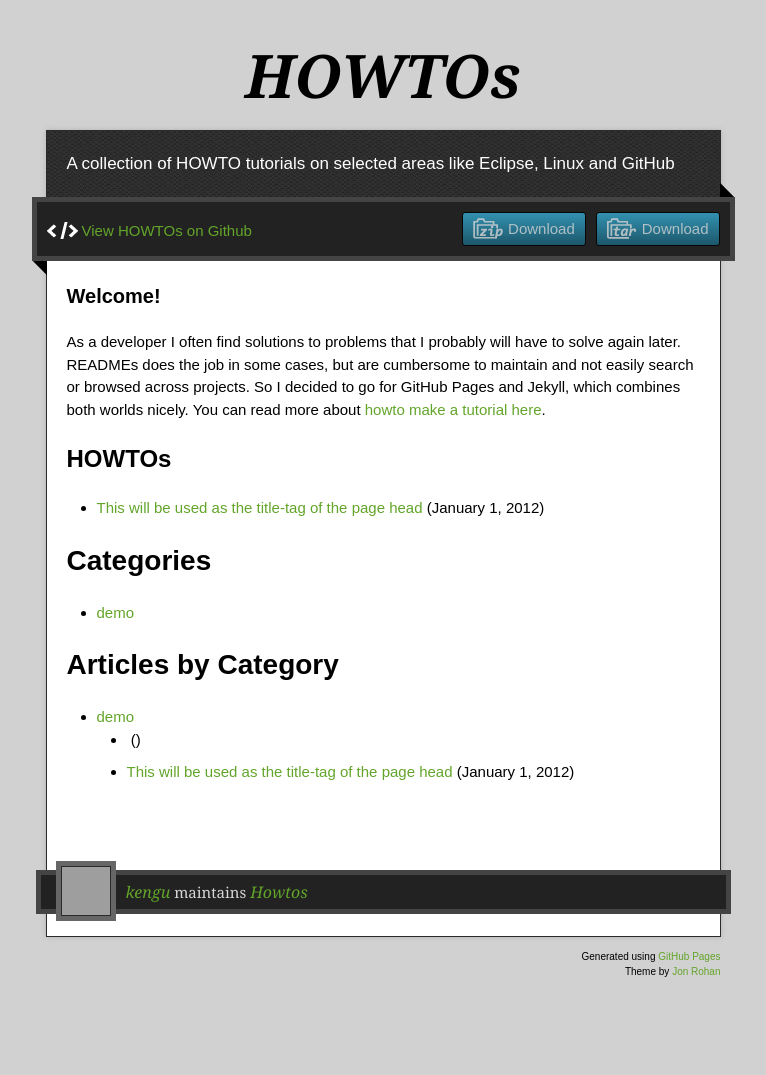
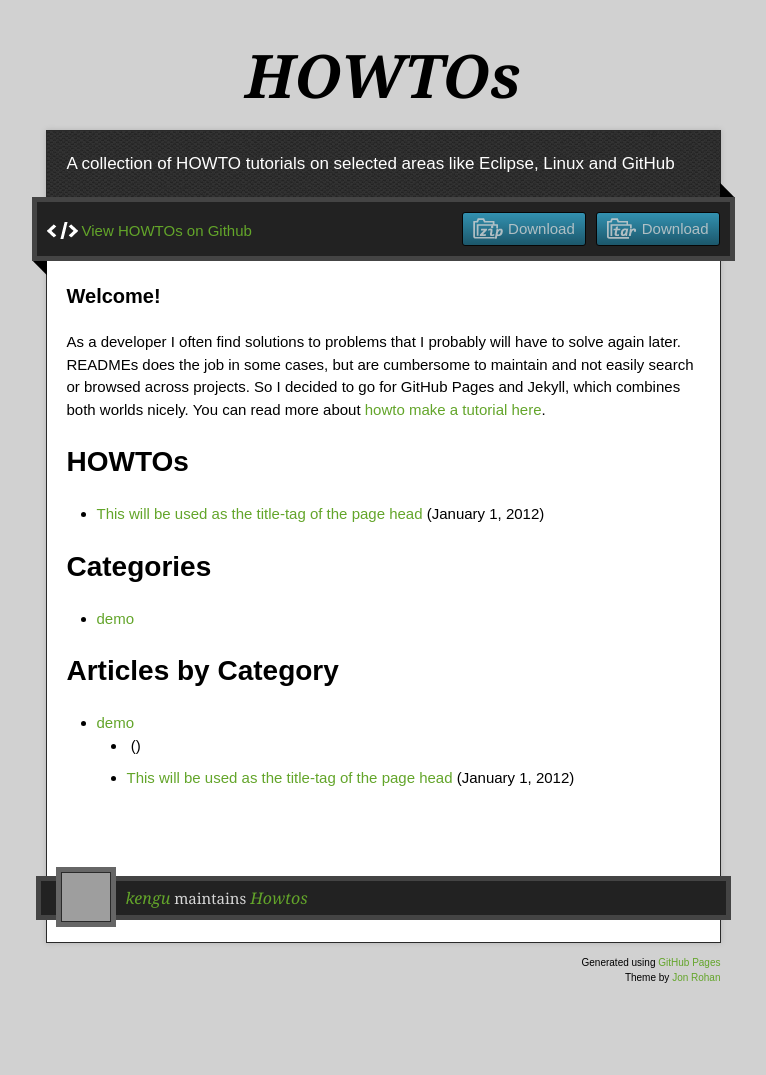
Before and after one commit to kengu/howtos, a Jekyll site: the page built from index.md, in a window 1280 px wide. Shown: the whole page, without its empty margins (257-1023 px from the left). Built offline with Jekyll 4.4.1, drawn with Linux system fonts in a browser that asks for light colours; nearby versions of some CDN libraries; grey boxes are pictures that could not be loaded.

Commit message:
Update _layouts/index.html

```diff
--- a/_layouts/index.html
+++ b/_layouts/index.html
@@ -40,7 +40,7 @@
         <article class="markdown-body">
 	{{ content }}
       	{% if page.toc %}
-	<h2>{{ page.toc_title }}</h2>
+	<h1>{{ page.toc_title }}</h1>
 	<ul>
           {% for post in site.posts %}
           <li><a href="{{ post.url }}">{{ post.title }}</a>&nbsp;<small>(<strong>{{ post.date | date: "%B %e, %Y" }}</strong>)</small></li>
```
